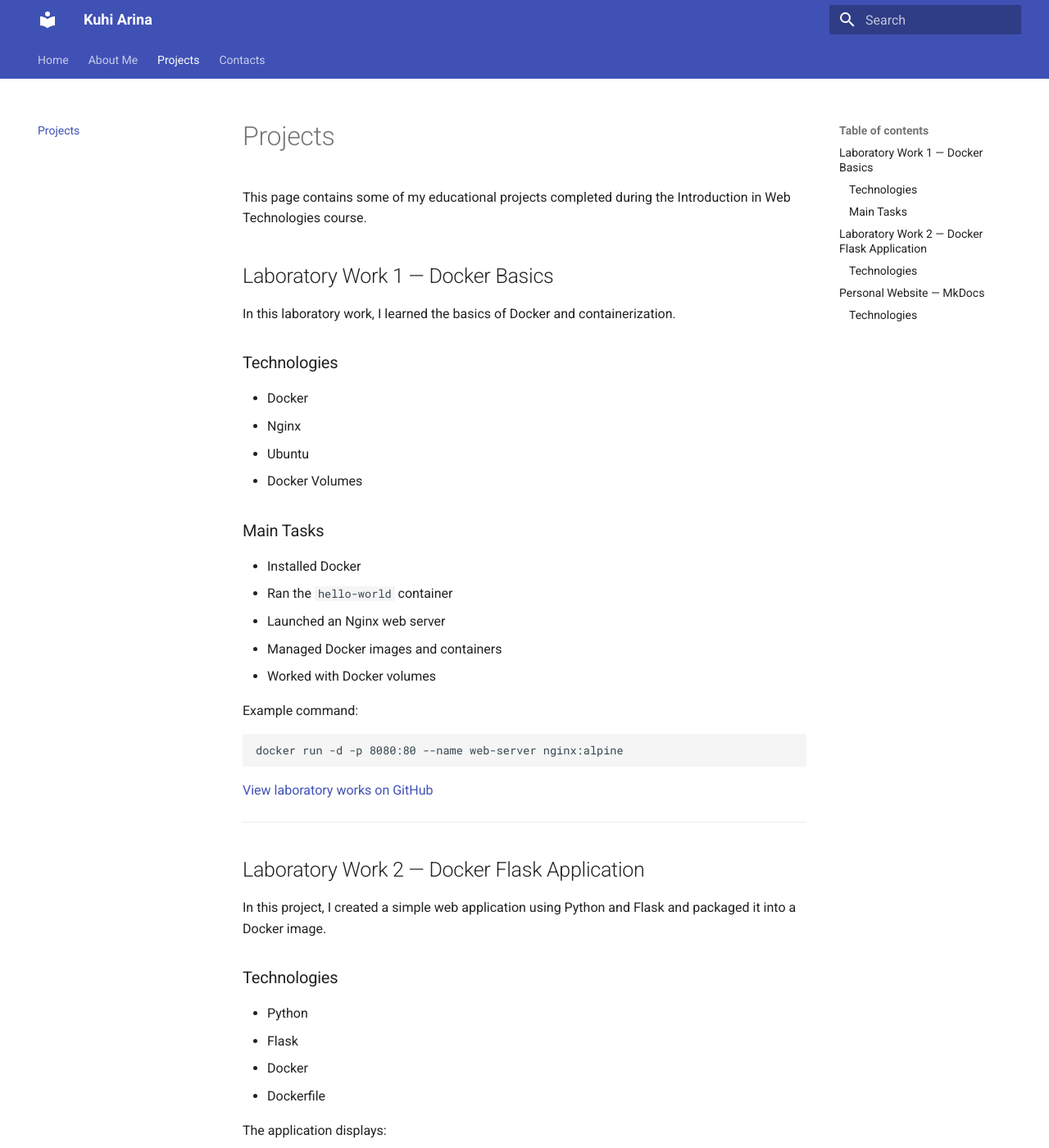
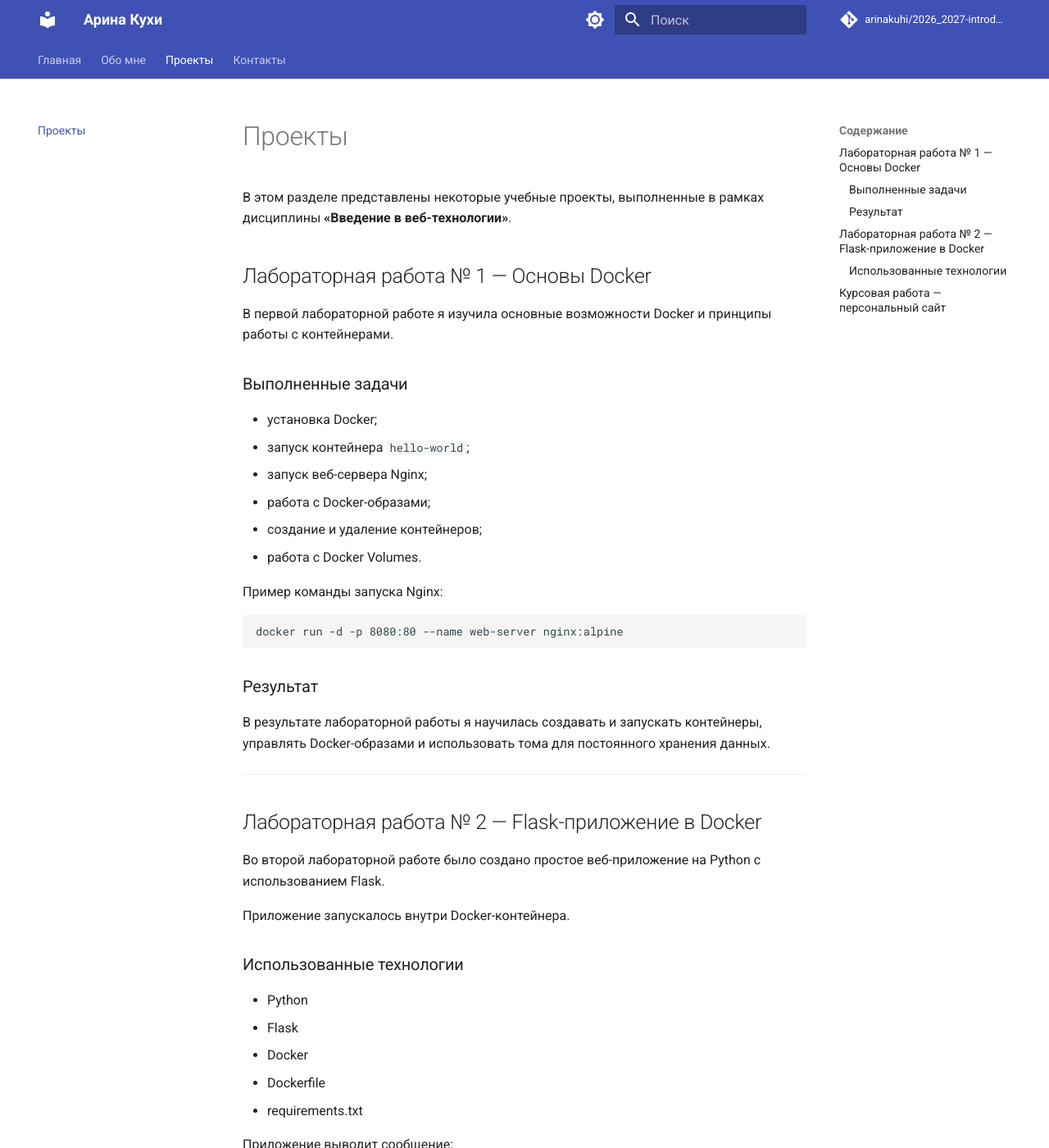
Before and after one commit to arinakuhi/2026_2027-introduction-in-web-tech-coursework-kuhi_a, an MkDocs documentation site: the page built from docs/projects.md, in a window 1280 px wide and 1400 px high. Shown: the whole window at 82% size. Built offline with MkDocs 1.6.1 and Material for MkDocs 9.7.7, drawn with Linux system fonts in a browser that asks for light colours; comment, search, counter and statistics services are not loaded; some of the changed text lies outside the part shown.

Commit message:
Translate coursework website to Russian

````diff
--- a/docs/projects.md
+++ b/docs/projects.md
@@ -1,78 +1,86 @@
-# Projects
+# Проекты
 
-This page contains some of my educational projects completed during the Introduction in Web Technologies course.
+В этом разделе представлены некоторые учебные проекты, выполненные в рамках дисциплины **«Введение в веб-технологии»**.
 
-## Laboratory Work 1 — Docker Basics
+## Лабораторная работа № 1 — Основы Docker
 
-In this laboratory work, I learned the basics of Docker and containerization.
+В первой лабораторной работе я изучила основные возможности Docker и принципы работы с контейнерами.
 
-### Technologies
+### Выполненные задачи
 
-- Docker
-- Nginx
-- Ubuntu
-- Docker Volumes
+- установка Docker;
+- запуск контейнера `hello-world`;
+- запуск веб-сервера Nginx;
+- работа с Docker-образами;
+- создание и удаление контейнеров;
+- работа с Docker Volumes.
 
-### Main Tasks
-
-- Installed Docker
-- Ran the `hello-world` container
-- Launched an Nginx web server
-- Managed Docker images and containers
-- Worked with Docker volumes
-
-Example command:
+Пример команды запуска Nginx:
 
 ```bash
 docker run -d -p 8080:80 --name web-server nginx:alpine
 ```
 
-[View laboratory works on GitHub](https://github.com/arinakuhi/2026_2027-introduction-in-web-tech-1-kuhi_a)
+### Результат
+
+В результате лабораторной работы я научилась создавать и запускать контейнеры, управлять Docker-образами и использовать тома для постоянного хранения данных.
 
 ---
 
-## Laboratory Work 2 — Docker Flask Application
+## Лабораторная работа № 2 — Flask-приложение в Docker
 
-In this project, I created a simple web application using Python and Flask and packaged it into a Docker image.
+Во второй лабораторной работе было создано простое веб-приложение на Python с использованием Flask.
 
-### Technologies
+Приложение запускалось внутри Docker-контейнера.
+
+### Использованные технологии
 
 - Python
 - Flask
 - Docker
 - Dockerfile
+- requirements.txt
 
-The application displays:
+Приложение выводит сообщение:
 
 > Hello from Docker CI/CD!
 
-Main stages of the project:
+Основные этапы работы:
 
-1. Created a Flask application.
-2. Added project dependencies.
-3. Created a Dockerfile.
-4. Built a Docker image.
-5. Ran the application inside a container.
-
-[View laboratory works on GitHub](https://github.com/arinakuhi/2026_2027-introduction-in-web-tech-1-kuhi_a)
+1. Создание Flask-приложения.
+2. Добавление зависимостей проекта.
+3. Создание Dockerfile.
+4. Сборка Docker-образа.
+5. Запуск приложения в контейнере.
 
 ---
 
-## Personal Website — MkDocs
+## Курсовая работа — персональный сайт
 
-This website was created as my coursework project.
+Этот сайт является моей курсовой работой.
 
-### Technologies
+Для его создания использованы:
 
-- MkDocs
-- Material for MkDocs
-- Markdown
-- Git
-- GitHub Pages
+- MkDocs;
+- Material for MkDocs;
+- Markdown;
+- Git;
+- GitHub;
+- GitHub Pages.
 
-The project demonstrates the creation and publication of a static website with navigation, Markdown content, search, and the Material theme.
+В рамках проекта были реализованы:
 
-[View coursework repository on GitHub](https://github.com/arinakuhi/2026_2027-introduction-in-web-tech-coursework-kuhi_a)
+- несколько страниц сайта;
+- навигационное меню;
+- таблицы;
+- списки;
+- информационные блоки;
+- блоки программного кода;
+- светлая и тёмная темы;
+- поиск по сайту;
+- публикация сайта в интернете.
 
-!!! success "Result"
-    The website is published using GitHub Pages.
+[Открыть репозиторий курсовой работы](https://github.com/arinakuhi/2026_2027-introduction-in-web-tech-coursework-kuhi_a)
+
+!!! success "Результат"
+    Сайт успешно создан с помощью MkDocs и опубликован с использованием GitHub Pages.
--- a/mkdocs.yml
+++ b/mkdocs.yml
@@ -1,24 +1,40 @@
-site_name: Kuhi Arina
-site_description: Personal website created for the Introduction in Web Technologies coursework
-site_author: Kuhi Arina
+site_name: Арина Кухи
+site_description: Персональный сайт, созданный в рамках курсовой работы по дисциплине «Введение в веб-технологии»
+site_author: Арина Кухи
+site_url: https://arinakuhi.github.io/2026_2027-introduction-in-web-tech-coursework-kuhi_a/
+
+repo_url: https://github.com/arinakuhi/2026_2027-introduction-in-web-tech-coursework-kuhi_a
+repo_name: arinakuhi/2026_2027-introduction-in-web-tech-coursework-kuhi_a
 
 theme:
   name: material
-  language: en
+  language: ru
   features:
     - navigation.tabs
     - navigation.top
     - search.suggest
     - search.highlight
 
+  palette:
+    - scheme: default
+      toggle:
+        icon: material/brightness-7
+        name: Переключить на тёмную тему
+    - scheme: slate
+      toggle:
+        icon: material/brightness-4
+        name: Переключить на светлую тему
+
 nav:
-  - Home: index.md
-  - About Me: about.md
-  - Projects: projects.md
-  - Contacts: contacts.md
+  - Главная: index.md
+  - Обо мне: about.md
+  - Проекты: projects.md
+  - Контакты: contacts.md
 
 markdown_extensions:
   - admonition
   - attr_list
   - md_in_html
   - tables
+
+copyright: © 2026 Арина Кухи
````
Also changed, not shown: docs/about.md (+27 -24 lines), docs/contacts.md (+21 -14 lines), docs/index.md (+16 -15 lines).
